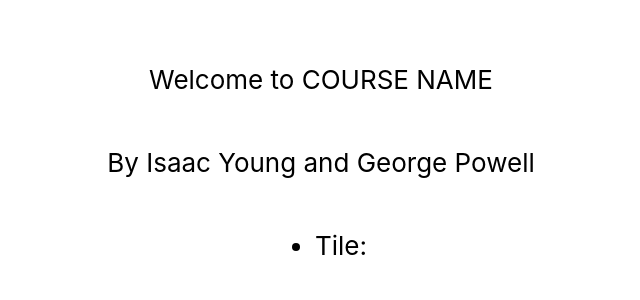
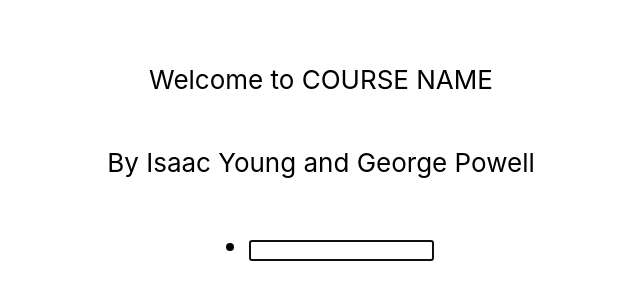
Before and after one commit to isaacy2012/Observer, a React (Create React App) app in the folder getfeedback/: page / in a window 1280 px wide. Shown: the part 238-538 px from the top of the page, without its empty margins (319-959 px from the left). Built offline with nearby package versions, Linux system fonts and the light colour scheme.

Commit message:
Add new item when there are no more editable items

```diff
--- a/getfeedback/src/App.tsx
+++ b/getfeedback/src/App.tsx
@@ -1,4 +1,4 @@
-import React, {useState} from 'react';
+import React, {useEffect, useState} from 'react';
 import './App.css';
 import {TileList} from './TileList';
 import {Item} from "./Item";
@@ -10,10 +10,24 @@ function App() {
     function updateText(i: number, newText: string) {
         setItems(items => {
             const newItems = [...items];
-            newItems[i] = new Item(newText,true);
+            newItems[i] = new Item(newText,false);
             return newItems;
         })
     }
+
+
+    useEffect(() => {
+        // If no items are inputs
+        if (items.filter(x => x.input).length === 0) {
+            // Add a new item to the list
+            setItems(items => {
+                const newItems = [...items];
+                newItems.push(Item.empty())
+                return newItems;
+            })
+        }
+    }, [items])
+
 
     return (
         <div className="App">
--- a/getfeedback/src/Item.ts
+++ b/getfeedback/src/Item.ts
@@ -1,14 +1,18 @@
 export class Item {
-    text: string
-    input: boolean
+    text: string;
+    input: boolean;
 
     constructor(text: string, input: boolean) {
-        this.text = text
-        this.input = input
+        this.text = text;
+        this.input = input;
     }
 
     static empty(): Item {
-        return new Item("", false)
+        return new Item("", true);
+    }
+
+    toString(): String {
+        return this.text + ", " + this.input
     }
 
 }
--- a/getfeedback/src/Tile.tsx
+++ b/getfeedback/src/Tile.tsx
@@ -1,20 +1,18 @@
 import React, {useState} from 'react';
 import {Item} from "./Item";
 
-export function Tile(props: {str: string, updateText: (a:Item) => void}) {
-    const [toRender,setRender] = useState(false)
+export function Tile(props: {item: Item, updateText: (newText:string) => void}) {
     return (
-        toRender?
+        props.item.input?
             <li>
             <input id="textInput" type="text" onKeyPress={event => {
                 if (event.key === 'Enter') {
                     const text: string = (document.getElementById("textInput") as HTMLInputElement).value;
-                    props.updateText(new Item(text,false))
-                    setRender(toRender => false)
+                    props.updateText(text);
                 }
             }} autoFocus/>
             </li>
         :
-        <li onClick= { () => setRender(toRender => true)} >Tile: {props.str}</li>
+        <li>Tile: {props.item.text}</li>
     );
 }
--- a/getfeedback/src/TileList.tsx
+++ b/getfeedback/src/TileList.tsx
@@ -6,7 +6,7 @@ export function TileList(props: { items: Item[], updateText: (index: number, new
     return (
         <ul>{
             props.items.map((x, i) => {
-                return <Tile text ={x} updateText={newText => props.updateText(i, newText)}/>
+                return <Tile item={x} updateText={newText => props.updateText(i, newText)}/>
             })
         }</ul>
     );
```
